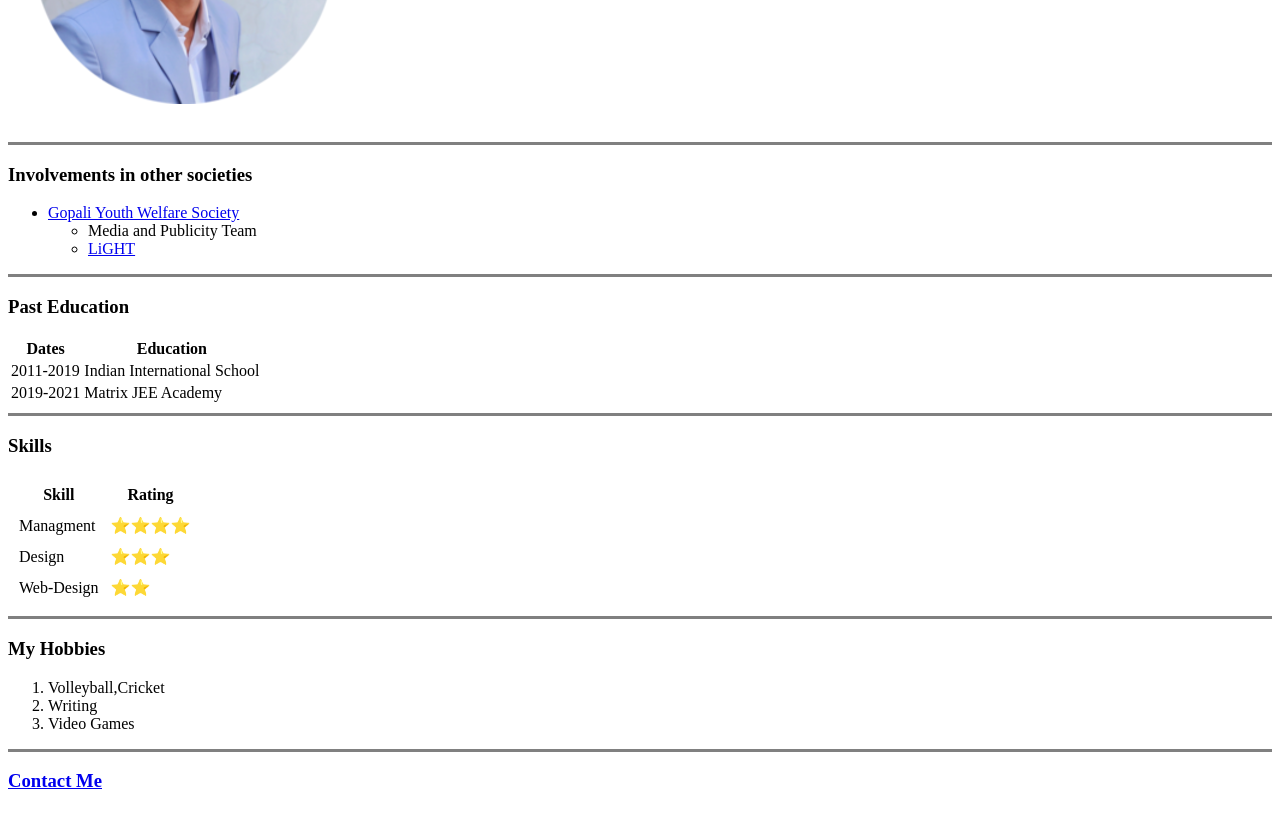
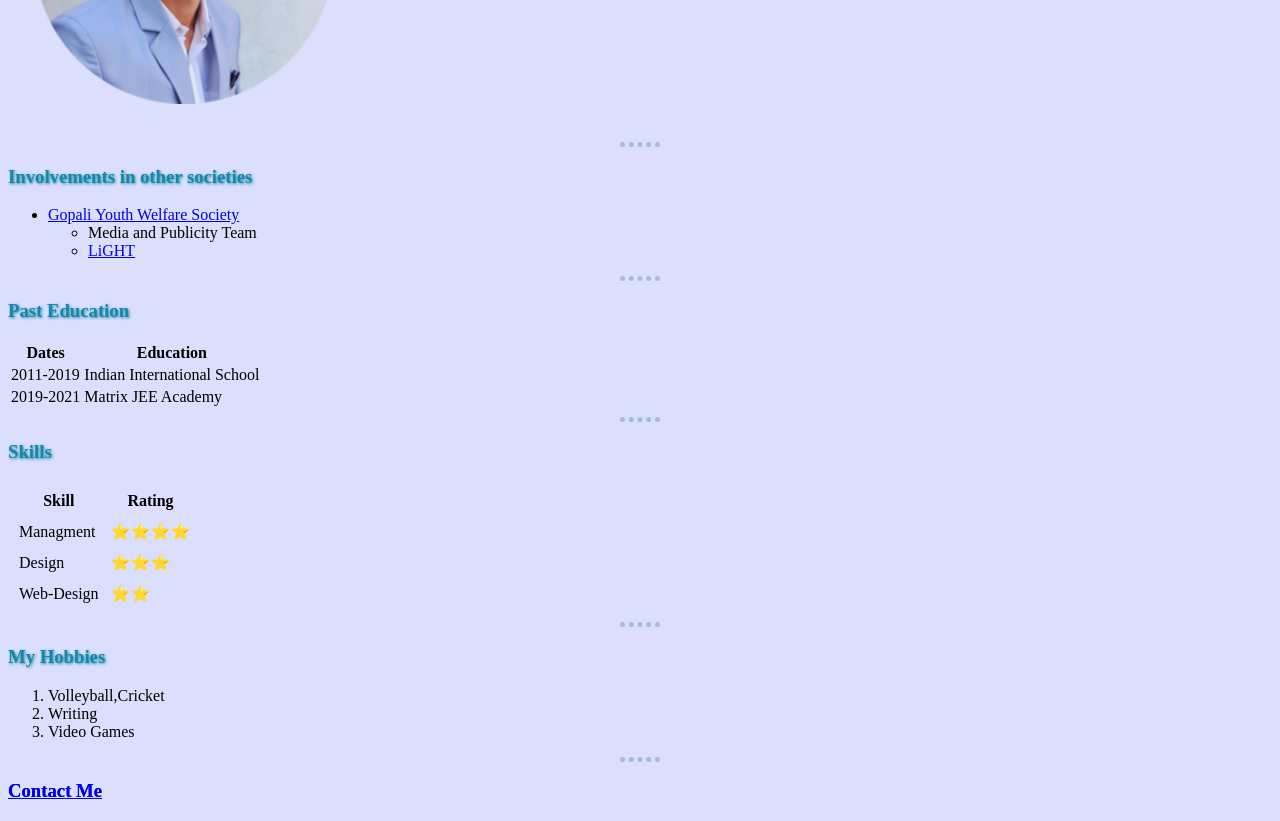
Before and after one commit to rakeshr8690/Web-D_Task_1, a plain HTML site: page index.html in a window 1280 px wide. Shown: the part 230-1051 px from the top of the page. Drawn offline with Linux system fonts and the light colour scheme; files that its build step writes are made by us from their sources.

Commit message:
Update index.html

```diff
--- a/index.html
+++ b/index.html
@@ -1,28 +1,34 @@
 <!DOCTYPE html>
 <html>
+
 <head>
   <meta charset="utf-8">
   <title>Rakesh Rulaniya Personal Site</title>
+
+  <link rel="stylesheet" href="css/style.css">
 </head>
+
 <body>
   <table cellspacing="25">
     <tr>
       <td><img src="Rakesh.png" alt="Rakesh Profile Picture"></td>
-        <td><h1>Rakesh Rulaniya</h1>
-        <p><em>Associate Member of <strong><a href="https://rcaiitkgp.com/index.html">Rajasthan Cultural Association</a></strong></em></p></td>
+      <td>
+        <h1>Rakesh Rulaniya</h1>
+        <p><em>Associate Member of <strong><a href="https://rcaiitkgp.com/index.html">Rajasthan Cultural Association</a></strong></em></p>
+      </td>
     </tr>
   </table>
 
-    <hr size="3" noshade>
+  <hr noshade>
   <h3>Involvements in other societies</h3>
   <ul>
-      <li><a href="https://www.gyws.org/">Gopali Youth Welfare Society</a></li>
+    <li><a class="li" href="https://www.gyws.org/">Gopali Youth Welfare Society</a></li>
     <ul>
       <li>Media and Publicity Team</li>
-        <li><a href="https://light.gyws.org/">LiGHT</a></li>
+      <li><a class="li" href="https://light.gyws.org/">LiGHT</a></li>
     </ul>
   </ul>
-    <hr size="3" noshade>
+  <hr noshade>
   <h3>Past Education</h3>
   <table>
     <thead>
@@ -40,7 +46,7 @@
       </tr>
     </tbody>
   </table>
-    <hr size="3" noshade>
+  <hr noshade>
   <h3>Skills</h3>
   <table cellspacing="10">
     <thead>
@@ -61,14 +67,15 @@
         <td>⭐⭐</td>
       </tr>
   </table>
-   <hr size="3" noshade>
+  <hr noshade>
   <h3>My Hobbies</h3>
   <ol>
     <li>Volleyball,Cricket</li>
     <li>Writing</li>
     <li>Video Games</li>
   </ol>
-    <hr size="3" noshade>
-    <h3><a href="Contact_details.html">Contact Me</a></h3>
+  <hr noshade>
+  <h3 style="  text-shadow: 0px 0px 0px;"><a href="Contact_details.html">Contact Me</a></h3>
 </body>
+
 </html>
```
Lines whose indentation alone changed are shown as unchanged.
